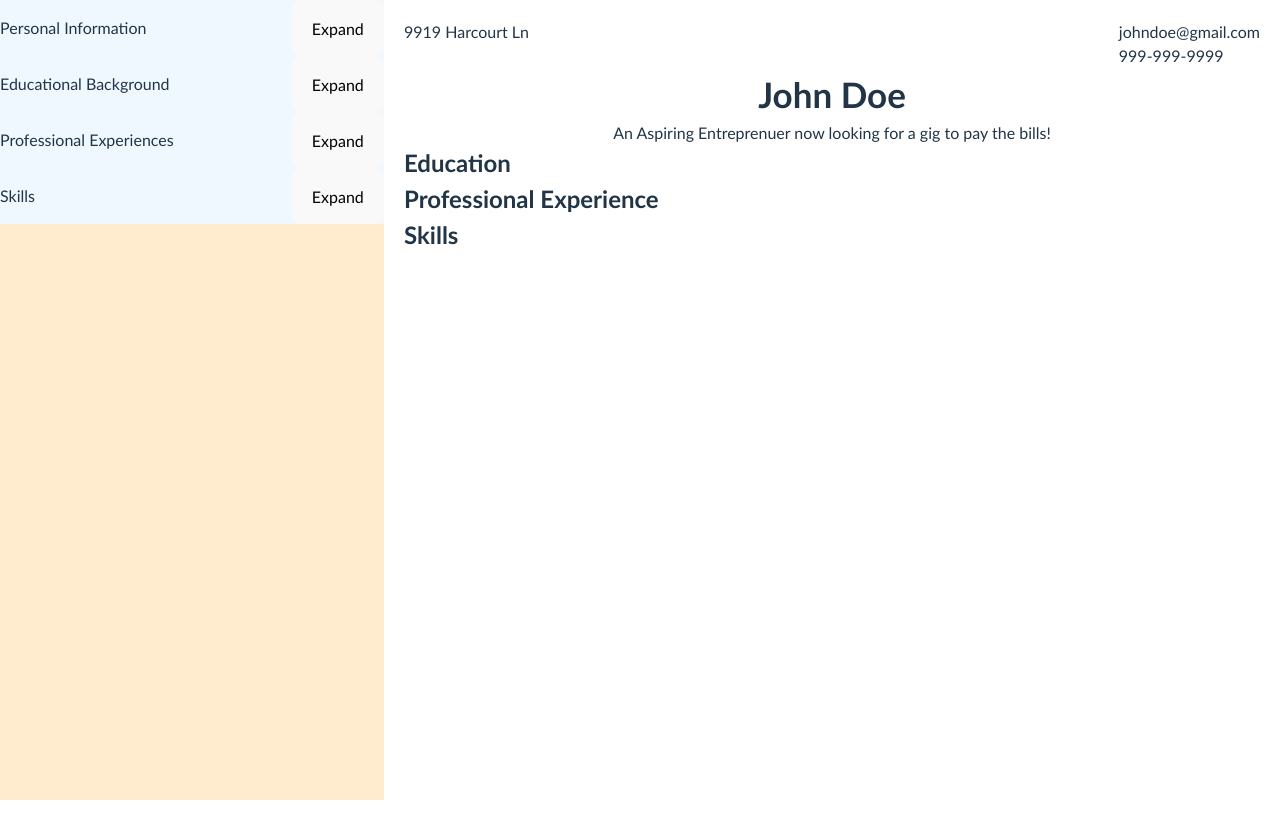
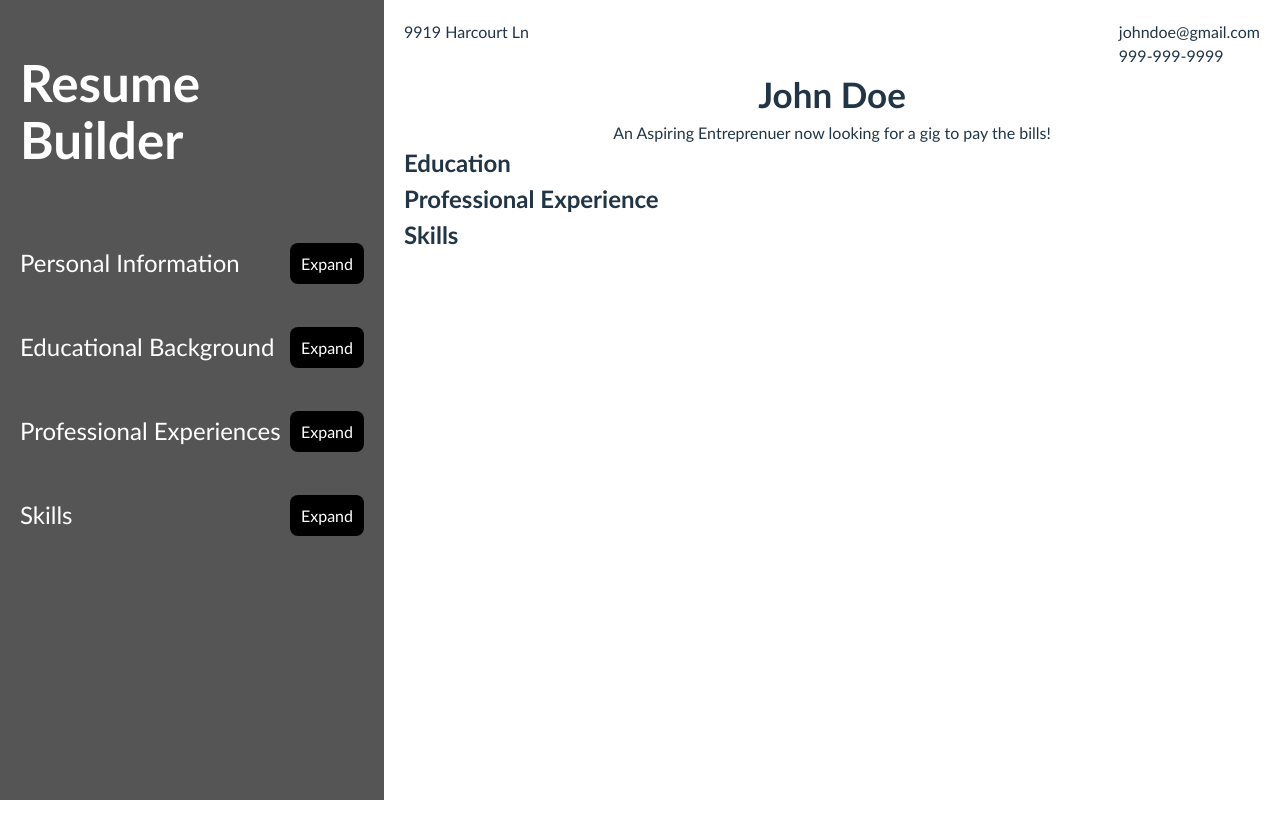
Before and after one commit to bharadr/cv-app, a React (Vite) app: page / in a window 1280 px wide. Built offline with nearby package versions, Linux system fonts and the light colour scheme.

Commit message:
Got it done

```diff
--- a/src/App.css
+++ b/src/App.css
@@ -8,13 +8,18 @@
 #overallLayout {
   display: flex;
   width: 100%;
-  height: 100%;
+  height: 100vh;
 }
 
 #userBar {
   flex: 0 0 30%;
-  background-color: blanchedalmond;
-  height: 100%;
+  background-color: rgb(85, 85, 85);
+  height: 100vh;
+  color: white;
+}
+
+#userBar h1 {
+  padding: 20px;
 }
 
 #displaySection {
@@ -79,3 +84,7 @@ pre {
   margin: 0px;
   font-family: inherit;
 }
+
+input {
+  width: 250px;
+}
--- a/src/App.jsx
+++ b/src/App.jsx
@@ -140,6 +140,7 @@ function App() {
   return (
     <div id="overallLayout">
       <div id="userBar">
+        <h1>Resume Builder</h1>
         <PersonalInfo fullName={personalInfo['fullName']}
           address={personalInfo['address']}
           email={personalInfo['email']}
--- a/src/components/Display.jsx
+++ b/src/components/Display.jsx
@@ -37,7 +37,9 @@ function WorkplaceEntrySection({companyName, title, startdate, endDate, location
     )
 }
 
-
+function SkillEntrySection({skillName}) {
+    return <div className="display-skill-entry">{skillName}</div>
+}
 
 
 
@@ -60,9 +62,11 @@ function Display({personalInfo, skillEntries, educationEntries, workplaceEntries
         </div>
         <div id="display-skills-info">
             <p className='sectionHeader'>Skills</p>
-            {skillEntries.map((entry, index) => (
-            <div key={index}>{entry.contents.skillName}</div>
-            ))}
+            <div id='skillContainer'>
+                {skillEntries.map((entry, index) => (
+                    <SkillEntrySection key={index} skillName={entry.contents.skillName}></SkillEntrySection>
+                ))}
+            </div>
         </div>
     </div>
   )
--- a/src/components/SectionInfo.jsx
+++ b/src/components/SectionInfo.jsx
@@ -6,6 +6,7 @@ import '../styles/forms.css'
 function EducationEntry({id, removeEntry, handleChange}) {
     return (
         <div className="education-entry">
+            <div>
                 <div>
                     <label htmlFor="schoolName">School Name:</label>
                     <input type="text" id={`schoolName-${id}`} name="schoolName" onChange={(e) => handleChange(id, e.target.name, e.target.value)}/>
@@ -25,6 +26,7 @@ function EducationEntry({id, removeEntry, handleChange}) {
                 <div>
                     <label htmlFor="endDate">End Date:</label>
                     <input type="text" id={`education-endDate-${id}`} name="endDate" onChange={(e) => handleChange(id, e.target.name, e.target.value)}/>
+                </div>
             </div>
             <button className="entry-delete-button" onClick={() => removeEntry(id)}>Remove</button>
         </div>
@@ -49,24 +51,14 @@ function WorkplaceEntry({id, removeEntry, handleChange}) {
             <div>
                 <label htmlFor="companyName">Company Name:</label>
                 <input type="text" id={`companyName-${id}`} name="companyName" onChange={(e) => handleChange(id, e.target.name, e.target.value)}/>
-            </div>
-            <div>
                 <label htmlFor="companyTitle">Title:</label>
                 <input type="text" id={`companyTitle-${id}`} name="companyTitle" onChange={(e) => handleChange(id, e.target.name, e.target.value)}/>
-            </div>
-            <div>
                 <label htmlFor="companyLocation">Location:</label>
                 <input type="text" id={`companyLocation-${id}`} name="companyLocation" onChange={(e) => handleChange(id, e.target.name, e.target.value)}/>
-            </div>
-            <div>
                 <label htmlFor="startDate">Start Date:</label>
                 <input type="text" id={`company-startDate-${id}`} name="startDate" onChange={(e) => handleChange(id, e.target.name, e.target.value)}/>
-            </div>
-            <div>
                 <label htmlFor="endDate">End Date:</label>
                 <input type="text" id={`company-endDate-${id}`} name="endDate" onChange={(e) => handleChange(id, e.target.name, e.target.value)}/>
-            </div>
-            <div>
                 <label htmlFor="companyDescription">Description:</label>
                 <textarea id={`companyDescription-${id}`} name="companyDescription" onChange={(e) => handleChange(id, e.target.name, e.target.value)}/>
             </div>
--- a/src/styles/forms.css
+++ b/src/styles/forms.css
@@ -2,16 +2,57 @@
 .form-section {
     display: flex;
     flex-direction: column;
-    background-color: aliceblue;
+    padding: 0px 20px 0px 20px;
+    background-color: inherit;
 }
 
 .form-top-section {
     display: flex;
     flex-direction: row;
     justify-content: space-between;
+    align-items: center;
+}
+
+.form-top-section p {
+    font-size: 24px;
+    font-weight: 500;
 }
 
 .form-expanded-section {
     display: none;
     flex-direction: column;
+    align-items: flex-start;
 }
+
+
+.form-section button {
+    padding: 10px;
+    background-color: rgb(0, 0, 0);
+    color: white;
+}
+
+.education-entry, .skill-entry, .workplace-entry {
+    display: flex;
+    width: 100%;
+    justify-content: space-between;
+    align-items: center;
+}
+
+.education-entry div, .skill-entry div, .workplace-entry div {
+    display: flex;
+    flex-direction: column;
+}
+
+.form-expanded-section button {
+    padding: 10px;
+    background-color: rgb(227, 227, 227);
+    color: black;
+}
+
+#skillContainer {
+    display: flex;
+    flex-wrap: wrap;
+    justify-content: flex-start;
+    gap: 20px;
+
+}
```
Lines whose indentation alone changed are shown as unchanged.
